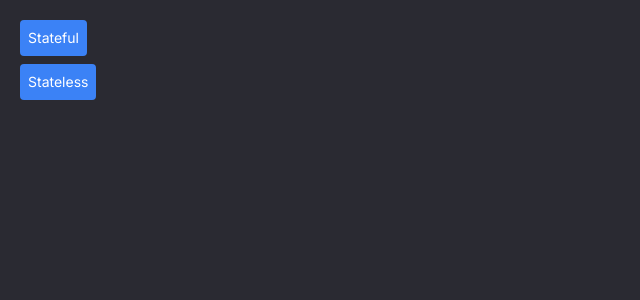
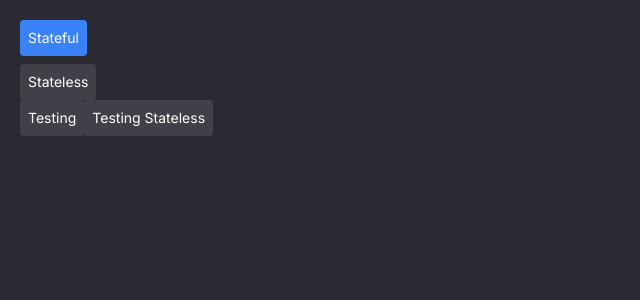
Before and after one commit to william-horn/team-maker, a Next.js app: page / in a window 1280 px wide. Shown: the top 300 px of the page, without its empty margins (0-640 px from the left). Built offline with nearby package versions, Linux system fonts and the light colour scheme.

Commit message:
perfect checkpoint for buttons/button group component

```diff
--- a/components/Buttons/Buttons.jsx
+++ b/components/Buttons/Buttons.jsx
@@ -69,7 +69,7 @@ const renderButtonContent = (leftIcon, rightIcon, className, children) => <>
 // ----------------------------------- //
 // -------- BUTTON CONTROLLER -------- //
 // ----------------------------------- //
-const useButtonController = (buttonProps) => {
+const useButtonController = (buttonProps, callbacks={}) => {
   const buttonGroupContext = useButtonGroupContext();
 
   if (buttonGroupContext) {
@@ -186,7 +186,13 @@ const useButtonController = (buttonProps) => {
     }
 
     const fireOnClick = (...args) => {
-      if (onClick(...args)) group_onClick(...args);
+      if (
+        callbacks.__overrideClick
+          ? callbacks.__overrideClick(onClick, ...args)
+          : onClick(...args)
+      ) {
+        group_onClick(...args);
+      }
     }
 
     buttonProps.onClick = () => {
@@ -255,6 +261,7 @@ export const StatelessButton = function({
   children,
   className: importedClassName={},
   state: importedState={},
+  // onClick=console.log,
   // onClick=emptyFunc,
   // onSelect: func,
   // onUnselect: func,
@@ -297,7 +304,7 @@ export const StatelessButton = function({
 export const StatefulButton = function({
   children,
   className: importedClassName={},
-  onClick=console.log,
+  // onClick=console.log,
   defaultSelect=false,
   // state: importedState={},
 
@@ -310,18 +317,24 @@ export const StatefulButton = function({
 }) {
   const [selected, setSelected] = useState(defaultSelect);
 
-  const processClick = (buttonData) => {
-    const isSelected = !selected;
-    onClick("button data: ", buttonData, "real: ", isSelected);
-    setSelected(isSelected);
-  }
-
   const buttonController = useButtonController({
     importedState: { __selected: selected },
-    onClick: processClick,
     ...rest
+  }, {
+
+    /*
+      * note: this will fire instead of the 'onClick' passed in props.
+      * override callbacks passes the original 'onClick', and the computed button data
+      * from the controller.
+    */
+    __overrideClick: (onClick, buttonData) => {
+      const isSelected = !selected;
+      buttonData.state.__locallySelected = isSelected;
+
+      setSelected(isSelected);
+      return onClick(buttonData);
+    }
   });
-  // const buttonData = { selected, ...rest };
 
   const finalStyles = mergeClass(
     className,
@@ -333,12 +346,6 @@ export const StatefulButton = function({
     <button
     className={finalStyles.self}
     onClick={buttonController.onClick}>
-      {/* {renderButtonContent(
-        (selected && leftIconSelected) || leftIcon,
-        (selected && rightIconSelected) || rightIcon,
-        finalStyles,
-        children
-      )} */}
       {renderButtonContent(
         buttonController.activeLeftIcon,
         buttonController.activeRightIcon,
--- a/components/SingleComponent.jsx
+++ b/components/SingleComponent.jsx
@@ -17,10 +17,13 @@ const SingleComponent = function({
     src="/icons/close_icon.svg"
     /> */}
 
-  <ButtonGroup something="idk lol" defaultSelect={["one", "two"]}>
+  <ButtonGroup something="idk lol" defaultSelect={["one"]} onClick={() => {console.log("group")}}>
     <StatefulButton id="one">Stateful</StatefulButton>
     <StatelessButton id="two">Stateless</StatelessButton>
   </ButtonGroup>
+
+  <StatefulButton>Testing</StatefulButton>
+  <StatelessButton>Testing Stateless</StatelessButton>
 
     </div>
   );
```
